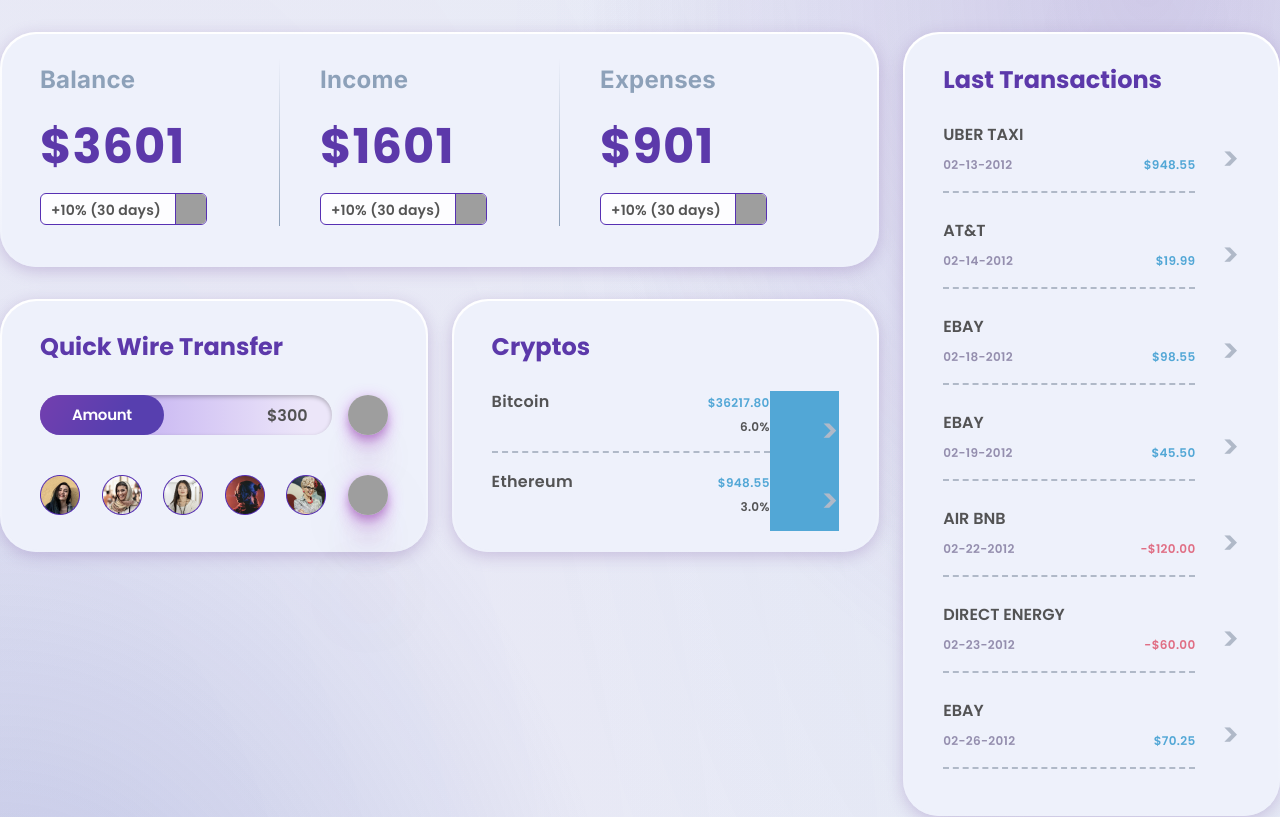
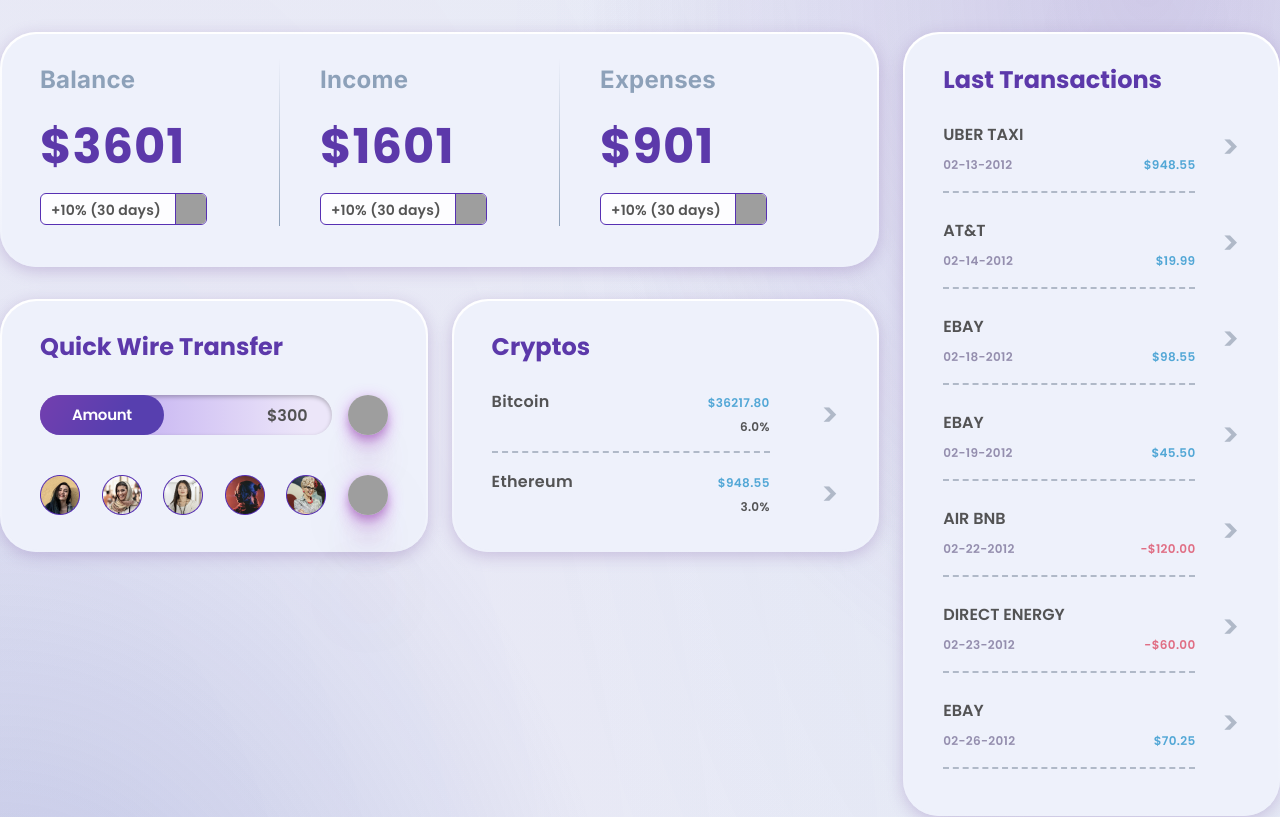
Before and after one commit to ask0ldd/Fintech-React-TS-Redux-Recharts, a React (Vite) app: page / in a window 1280 px wide. Shown: the top 817 px of the page. Built offline with nearby package versions, Linux system fonts and the light colour scheme; grey boxes are pictures that could not be loaded.

Commit message:
centered arrows

```diff
--- a/src/components/Cryptos.tsx
+++ b/src/components/Cryptos.tsx
@@ -56,7 +56,7 @@ const Crypto = ({name, owned, growth, dashes} : CryptoAsset) => {
                 </div>
                 {dashes === true && <div className='crypto__dashes'></div>}
             </div>
-            <div className='crypto__arrow'>
+            <div className={dashes === true ? 'crypto__arrow' : 'crypto__smallArrow'}>
             &gt;
             </div>
         </article>
--- a/src/styles/Cryptos.css
+++ b/src/styles/Cryptos.css
@@ -65,7 +65,18 @@
   font-size: 32px;
   line-height: 32px;
   align-items: center;
-  background-color: #52a7d6;
+  margin-top: -32px;
+}
+
+.crypto__smallArrow {
+  /*width: 20%;*/
+  display: flex;
+  justify-content: flex-end;
+  width: 20%;
+  color: #b0b9c8;
+  font-size: 32px;
+  align-items: center;
+  margin-top: -14px;
 }
 
 .crypto__datas {
--- a/src/styles/RecurringDebits.css
+++ b/src/styles/RecurringDebits.css
@@ -94,4 +94,5 @@
   line-height: 24px;
   /*background-color: red;*/
   align-items: center;
+  margin-top: -26px;
 }
--- a/src/styles/Transactions.css
+++ b/src/styles/Transactions.css
@@ -85,6 +85,7 @@
   font-size: 32px;
   /*background-color: red;*/
   align-items: center;
+  margin-top: -24px;
 }
 
 .transaction__dashes {
```
